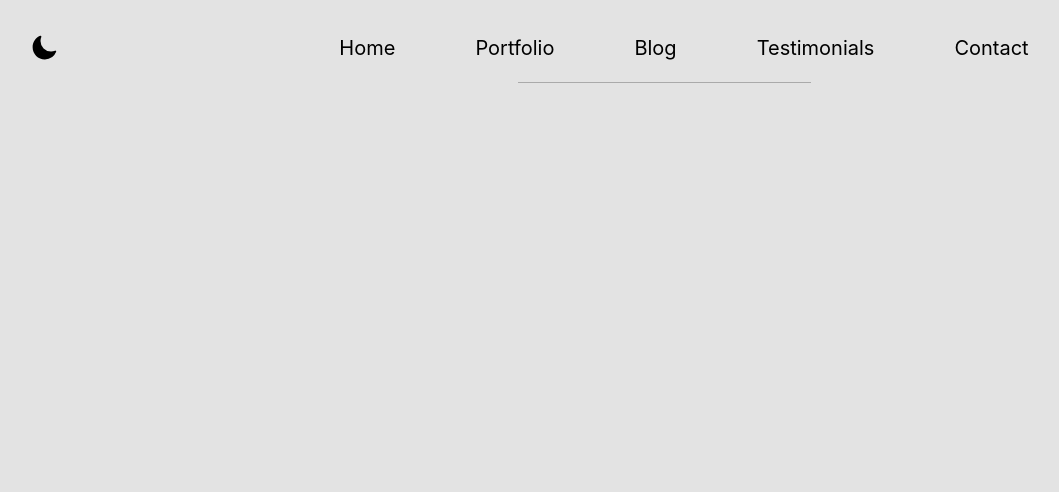
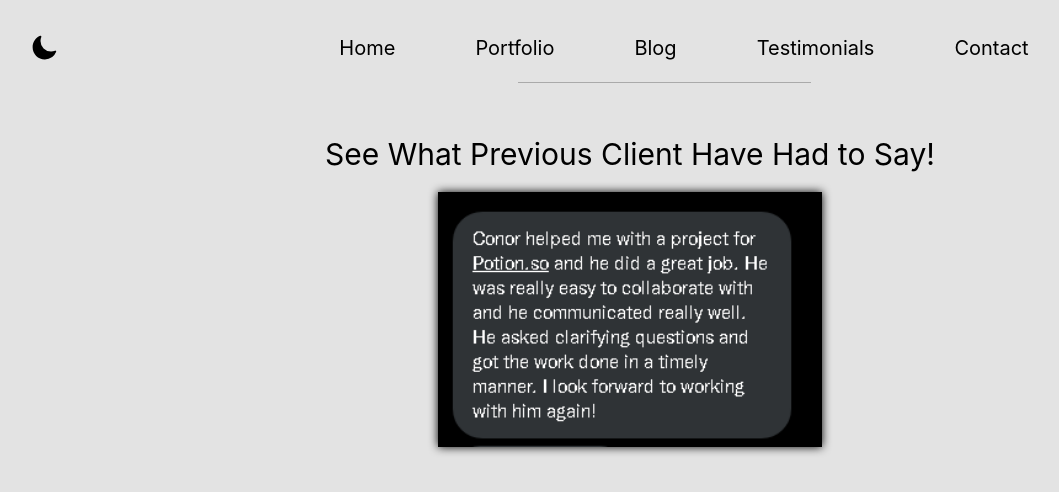
Before and after one commit to ConorMcNamee/old-portfolio, a Next.js app: page /testimonials in a window 1280 px wide. Shown: the top 492 px of the page, without its empty margins (10-1069 px from the left). Built offline with nearby package versions, Linux system fonts and the light colour scheme.

Commit message:
added testimonial

```diff
--- a/components/Navbar.tsx
+++ b/components/Navbar.tsx
@@ -35,7 +35,7 @@ export default function  Navbar() {
         }
 
     return (
-        <nav className="relative bg-theme dark:bg-theme-dark w-full h-24 z-[10000] md:fixed">
+        <nav className=" bg-theme dark:bg-theme-dark w-full h-24 z-[10000]">
             <section className="flex w-full h-full p-5 justify-between">
                 <div className="p-5 flex h-full items-center">
                         {renderThemeChanger()}
--- a/pages/testimonials.tsx
+++ b/pages/testimonials.tsx
@@ -1,8 +1,20 @@
+import Image from "next/image"
 
 export default function Testimonials() {
     return (
-        <div>
-
+        <div className="p-5 m-5">
+            <h1 className="flex flex-col text-3xl items-center">
+                See What Previous Client Have Had to Say!
+                <div className="relative sm:h-96 sm:w-96 m-5">
+                    <Image
+                        className="drop-shadow-3xl"
+                        src={"/testimonials/potion.png"}
+                        alt={"Freelance Full Stack Developer"}
+                        height={250}
+                        width={400}
+                    />
+                </div>
+            </h1>
         </div>
     );
 }
```
Also changed, not shown: public/testimonials/potion.png (added).
